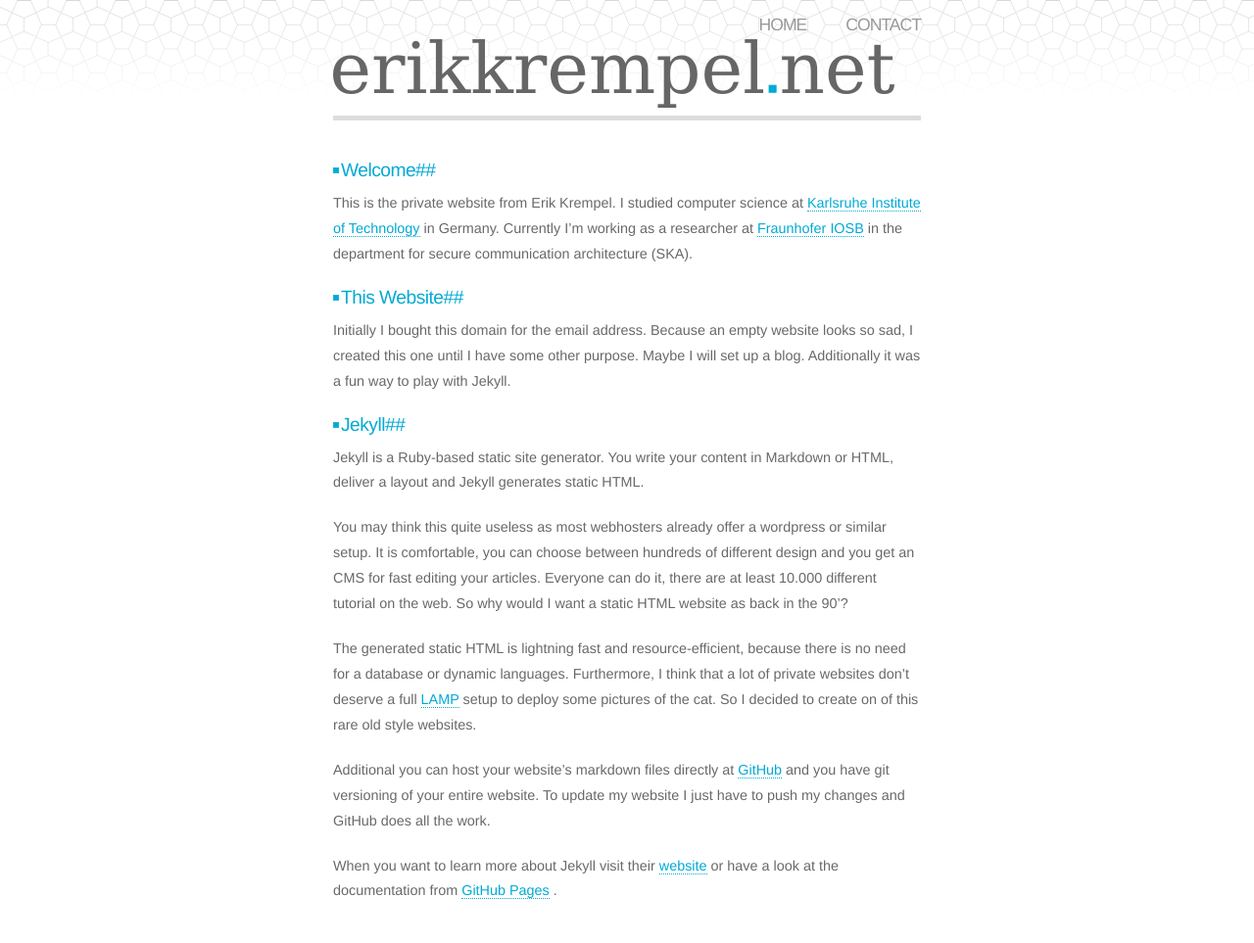
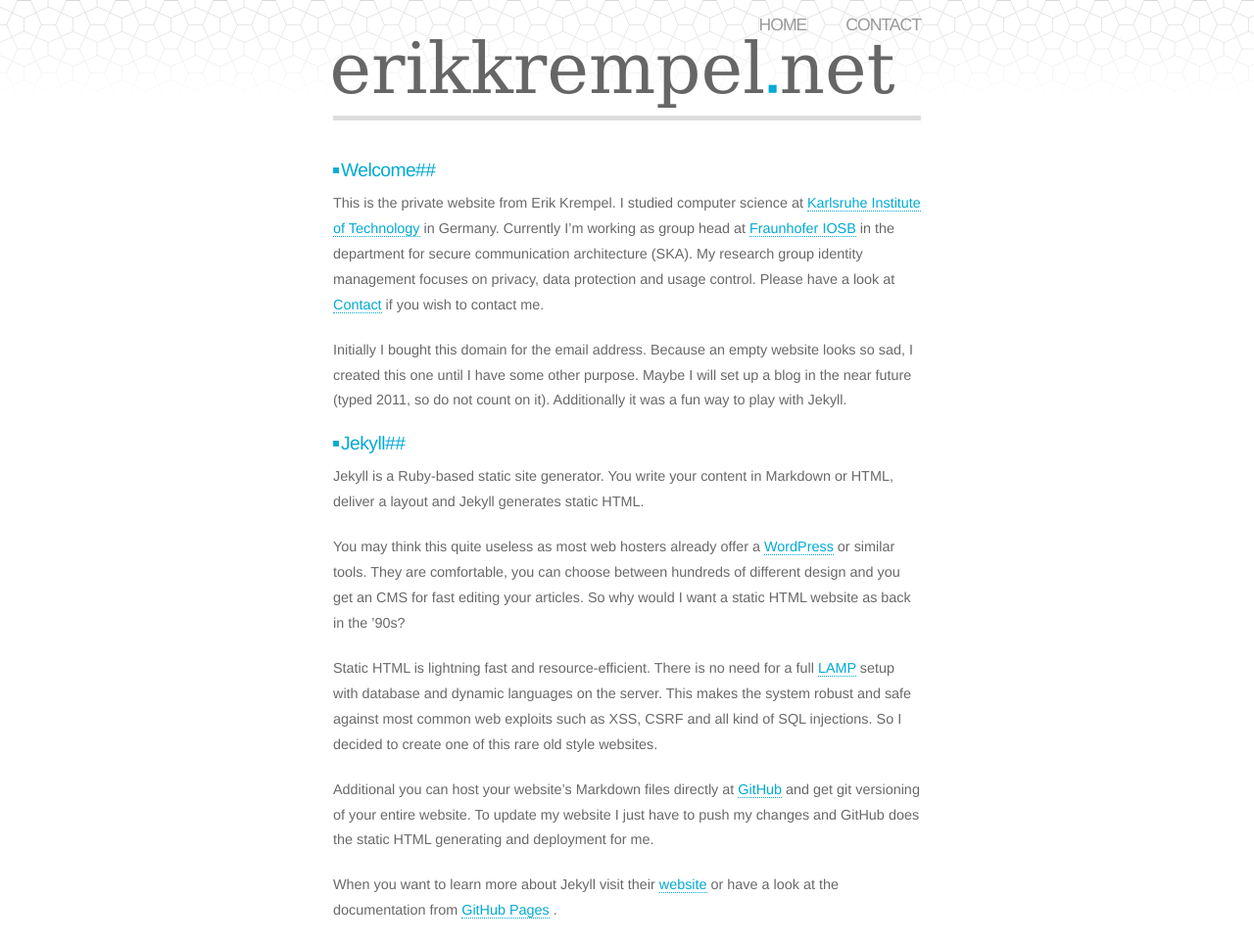
Before and after one commit to ekrempel/ekrempel.github.io, a Jekyll site: the page built from index.markdown, in a window 1280 px wide. Shown: the whole page at 98% size. Built offline with Jekyll 4.4.1, drawn with Linux system fonts in a browser that asks for light colours.

Commit message:
updated the content

```diff
--- a/index.markdown
+++ b/index.markdown
@@ -5,22 +5,18 @@ title: www.erikkrempel.net
 
 ##Welcome##
 
-This is the private website from Erik Krempel. I studied computer science at [Karlsruhe Institute of Technology](http://www.kit.edu) in Germany. Currently I'm working as a researcher at [Fraunhofer IOSB](http://www.iosb.fraunhofer.de/servlet/is/11/) in the department for secure communication architecture (SKA).
+This is the private website from Erik Krempel. I studied computer science at [Karlsruhe Institute of Technology](http://www.kit.edu) in Germany. Currently I'm working as group head at [Fraunhofer IOSB](http://www.iosb.fraunhofer.de/servlet/is/11/) in the department for secure communication architecture (SKA). My research group identity management focuses on privacy, data protection and usage control. Please have a look at [Contact](contact/index.html) if you wish to contact me.
 
-
-##This Website##
-
-Initially I bought this domain for the email address. Because an empty website looks so sad, I created this one until I have some other purpose. Maybe I will set up a blog. Additionally it was a fun way to play with Jekyll.
-
+Initially I bought this domain for the email address. Because an empty website looks so sad, I created this one until I have some other purpose. Maybe I will set up a blog in the near future (typed 2011, so do not count on it). Additionally it was a fun way to play with Jekyll.
 
 ##Jekyll##
 
 Jekyll is a Ruby-based static site generator.  You write your content in Markdown or HTML, deliver a layout and Jekyll generates static HTML.
 
-You may think this quite useless as most webhosters already offer a wordpress or similar setup. It is comfortable, you can choose between hundreds of different design and you get an CMS for fast editing your articles.  Everyone can do it, there are at least 10.000 different tutorial on the web. So why would I want a static HTML website as back in the 90'?
+You may think this quite useless as most web hosters already offer a [WordPress](https://wordpress.org/) or similar tools. They are comfortable, you can choose between hundreds of different design and you get an CMS for fast editing your articles. So why would I want a static HTML website as back in the '90s?
 
-The generated static HTML is lightning fast and resource-efficient, because there is no need for a database or dynamic languages. Furthermore, I think that a lot of private websites don't deserve a full [LAMP](http://en.wikipedia.org/wiki/LAMP_%28software_bundle%29) setup to deploy some pictures of the cat. So I decided to create on of this rare old style websites.
+Static HTML is lightning fast and resource-efficient. There is no need for a full [LAMP](http://en.wikipedia.org/wiki/LAMP_%28software_bundle%29) setup with database and dynamic languages on the server. This makes the system robust and safe against most common web exploits such as XSS, CSRF and all kind of SQL injections. So I decided to create one of this rare old style websites.
 
-Additional you can host your website's markdown files directly at [GitHub](https://www.github.com) and you have git versioning of your entire website. To update my website I just have to push my changes and GitHub does all the work.
+Additional you can host your website's Markdown files directly at [GitHub](https://www.github.com) and get git versioning of your entire website. To update my website I just have to push my changes and GitHub does the static HTML generating and deployment for me.
 
 When you want to learn more about Jekyll visit their [website](https://github.com/jekyll/jekyll) or have a look at the documentation from [GitHub Pages](https://pages.github.com/) .
```
